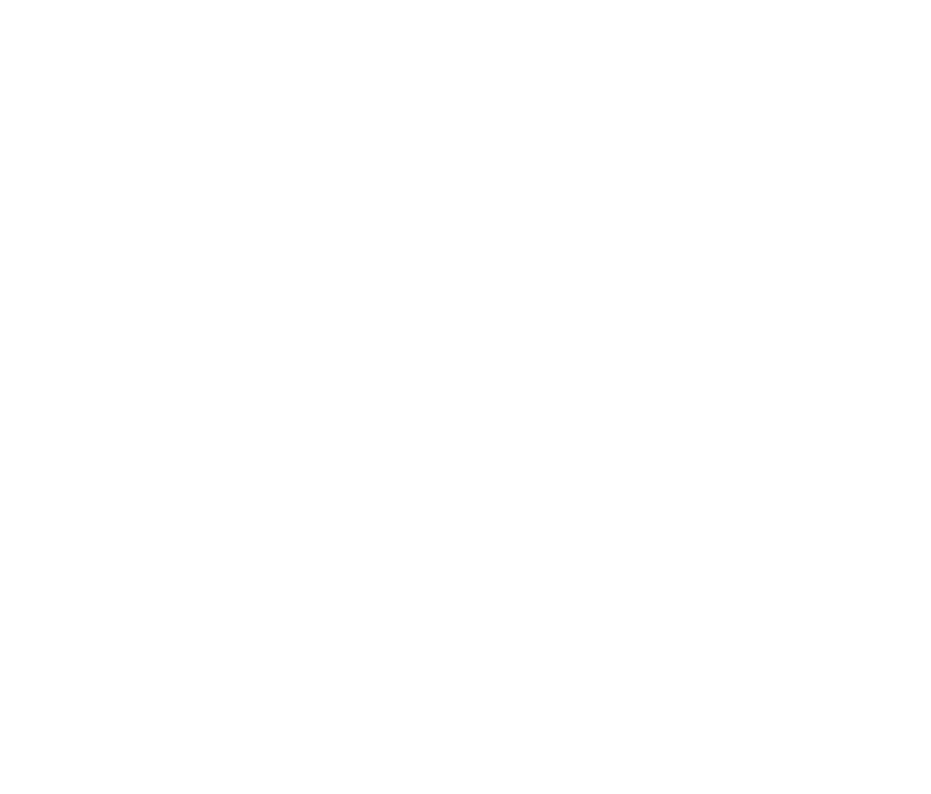
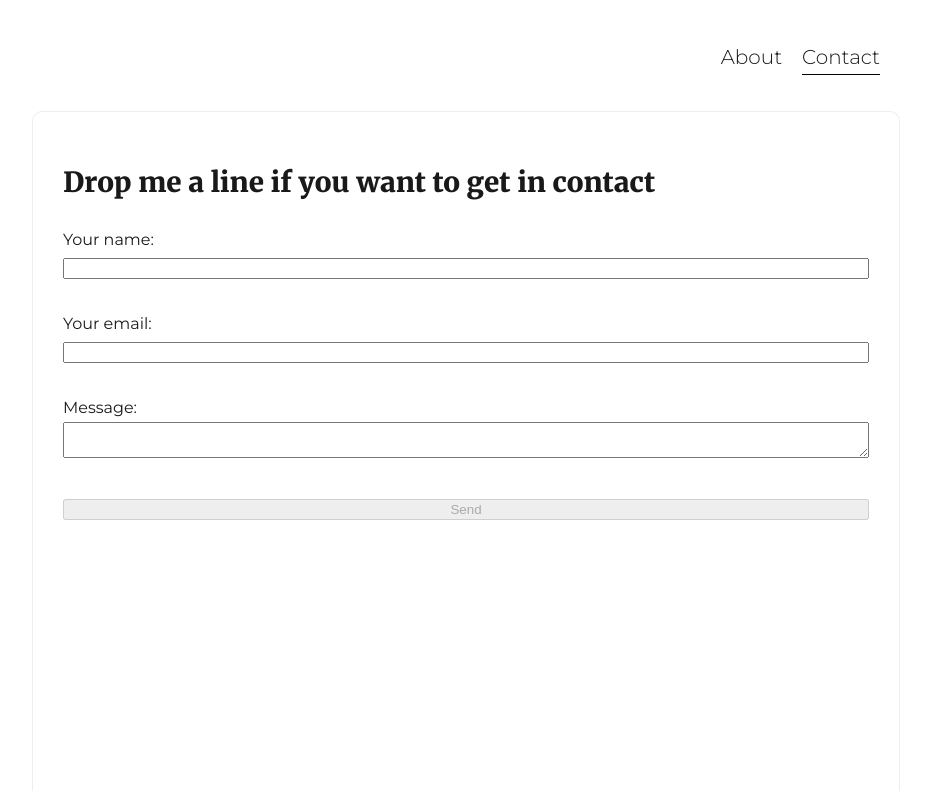
Before and after one commit to jasalguero/website, a Gatsby site: page /contact in a window 1280 px wide. Before the commit this address had no page. Shown: the whole page, without its empty margins (174-1105 px from the left). Built offline with nearby package versions, Linux system fonts and the light colour scheme; Gatsby itself is replaced by a stand-in of ours; some packages are replaced by stand-ins of ours.

Commit message:
Added contact form and refactored the menu

```diff
--- a/src/components/Header/index.js
+++ b/src/components/Header/index.js
@@ -1,57 +1,28 @@
 import React from "react"
-import logo from "./logo.svg"
 import { Link } from "gatsby"
 import "./style.css"
 
 class Header extends React.Component {
   render() {
-    const { location } = this.props
-
-    const blogLinkStyle = {
-      paddingBottom: location.pathname === "/" ? `5px` : `0px`,
-      boxShadow: location.pathname === "/" ? `0px 1px 0px 0px black` : `none`,
-    }
-    const workLinkStyle = {
-      paddingBottom: location.pathname === "/work" ? `5px` : `0px`,
-      boxShadow:
-        location.pathname === "/work" ? `0px 1px 0px 0px black` : `none`,
-    }
-    const aboutLinkStyle = {
-      paddingBottom: location.pathname === "/about" ? `5px` : `0px`,
-      boxShadow:
-        location.pathname === "/about" ? `0px 1px 0px 0px black` : `none`,
-    }
-
     return (
       <div className="header-main">
-        <Link className="logo-link" to={`/`}>
-          <img src={logo} alt="22 Boxes logo" className="logo-img" />
-        </Link>
-
         <div className="header-nav">
           <ul className="nav-ul">
             <li className="nav-li">
-              <h1 className="li-h1" style={blogLinkStyle}>
-                <Link className="li-link" to={`/`}>
-                  Blog
+              <h1 className="li-h1">
+                <Link className="li-link" to={`/`} activeClassName="active">
+                  About
                 </Link>
               </h1>
             </li>
             <li className="nav-li">
-              <h1 className="li-h1" style={workLinkStyle}>
-                <Link className="li-link" to={`/work`}>
-                  Work
-                </Link>
-              </h1>
-            </li>
-            <li
-              style={{
-                float: "left",
-              }}
-            >
-              <h1 className="li-h1" style={aboutLinkStyle}>
-                <Link className="li-link" to={`/about`}>
-                  About
+              <h1 className="li-h1">
+                <Link
+                  className="li-link"
+                  to={`/contact`}
+                  activeClassName="active"
+                >
+                  Contact
                 </Link>
               </h1>
             </li>
--- a/src/components/Header/style.css
+++ b/src/components/Header/style.css
@@ -1,42 +1,46 @@
-.header-main{
+.header-main {
   display: flex;
   margin-bottom: 30px;
 }
-.logo-link{
+.logo-link {
   box-shadow: none;
   text-decoration: none;
   color: inherit;
 }
-.logo-img{
+.logo-img {
   margin-right: 20px;
   margin-bottom: 0;
   min-width: 50;
   height: 70px;
 }
-.header-nav{
+.header-nav {
   float: right;
   width: 100%;
   margin-top: auto;
   margin-bottom: auto;
 }
-.nav-ul{
+.nav-ul {
   list-style: none;
   float: right;
   height: 25px;
-              padding-top: 18px
+  padding-top: 18px;
 }
-.nav-li{
+.nav-li {
   float: left;
   margin-right: 20px;
 }
-.li-h1{
+.li-h1 {
   font-size: 20px;
   font-weight: 300;
   margin-bottom: 0;
   margin-top: 0;
 }
-.li-link{
+.li-link {
   box-shadow: none;
   text-decoration: none;
   color: inherit;
 }
+.li-link.active {
+  padding-bottom: 5px;
+  box-shadow: 0px 1px 0px 0px black;
+}
--- /dev/null
+++ b/src/pages/contact.js
@@ -0,0 +1,124 @@
+import React from "react"
+import { graphql } from "gatsby"
+import { navigate } from "gatsby-link"
+
+import Layout from "../components/layout"
+import SEO from "../components/seo"
+import {encode, validateEmail} from "../utils/functions";
+
+const ContactPage = ({ data, location }) => {
+  const siteTitle = data.site.siteMetadata.title
+  const [state, setState] = React.useState({})
+
+  const handleChange = e => {
+    setState({ ...state, [e.target.name]: e.target.value })
+  }
+
+  const handleSubmit = e => {
+    e.preventDefault()
+    const form = e.target
+    fetch("/", {
+      method: "POST",
+      headers: { "Content-Type": "application/x-www-form-urlencoded" },
+      body: encode({
+        "form-name": form.getAttribute("name"),
+        ...state,
+      }),
+    })
+      .then(() => navigate(form.getAttribute("action")))
+      .catch(error => alert(error))
+  }
+
+  const isDisabled = () => {
+    return (
+      !state.name ||
+      state.name === "" ||
+      !state.email ||
+      !validateEmail(state.email) ||
+      !state.message ||
+      state.message === ""
+    )
+  }
+
+  return (
+    <Layout location={location} title={siteTitle}>
+      <SEO title="Contact" />
+      <div style={{ marginTop: `30px`, fontFamily: `Montserrat` }}>
+        <h2>Drop me a line if you want to get in contact</h2>
+        <form
+          name="contact"
+          method="post"
+          action="/thanks/"
+          data-netlify="true"
+          data-netlify-honeypot="bot-field"
+          onSubmit={handleSubmit}
+        >
+          {/* The `form-name` hidden field is required to support form submissions without JavaScript */}
+          <input type="hidden" name="form-name" value="contact" />
+          <p hidden>
+            <label>
+              Don’t fill this out:{" "}
+              <input name="bot-field" onChange={handleChange} />
+            </label>
+          </p>
+          <p>
+            <label>
+              Your name:
+              <br />
+              <input
+                type="text"
+                name="name"
+                onChange={handleChange}
+                style={{ width: "100%" }}
+              />
+            </label>
+          </p>
+          <p>
+            <label>
+              Your email:
+              <br />
+              <input
+                type="email"
+                name="email"
+                onChange={handleChange}
+                style={{ width: "100%" }}
+              />
+            </label>
+          </p>
+          <p>
+            <label>
+              Message:
+              <br />
+              <textarea
+                name="message"
+                onChange={handleChange}
+                style={{ width: "100%" }}
+              />
+            </label>
+          </p>
+          <p>
+            <button
+              type="submit"
+              disabled={isDisabled()}
+              style={{ width: "100%" }}
+            >
+              Send
+            </button>
+          </p>
+        </form>
+      </div>
+    </Layout>
+  )
+}
+
+export default ContactPage
+
+export const pageQuery = graphql`
+  query {
+    site {
+      siteMetadata {
+        title
+      }
+    }
+  }
+`
--- /dev/null
+++ b/src/pages/contact/style.css
@@ -0,0 +1,27 @@
+input,
+button,
+textarea {
+  width: 100%;
+  border: 1px solid darkgray;
+  padding: 2px;
+}
+
+button {
+  background-color: white;
+  border: 1px solid black;
+  color: black;
+}
+
+button:disabled {
+  border: 1px solid gray;
+  color: gray;
+}
+
+button:hover {
+  color: black;
+  cursor: pointer;
+}
+
+button:hover:disabled {
+  color: gray;
+}
--- /dev/null
+++ b/src/utils/functions.js
@@ -0,0 +1,18 @@
+/**
+ * Test that is a correct email pattern
+ * @param {String} email
+ */
+export const validateEmail = email => {
+  let re = /^(([^<>()[\]\\.,;:\s@"]+(\.[^<>()[\]\\.,;:\s@"]+)*)|(".+"))@((\[[0-9]{1,3}\.[0-9]{1,3}\.[0-9]{1,3}\.[0-9]{1,3}\])|(([a-zA-Z\-0-9]+\.)+[a-zA-Z]{2,}))$/
+  return re.test(String(email).toLowerCase())
+}
+
+/**
+ * Chain object parameters as query string
+ * @param {Object} data
+ */
+export const encode = data => {
+  return Object.keys(data)
+    .map(key => encodeURIComponent(key) + "=" + encodeURIComponent(data[key]))
+    .join("&")
+}
```
Also changed, not shown: src/pages/blog.js (added, +100 -0 lines), src/pages/contact/index.js (added, +121 -0 lines), src/pages/index.js (+12 -78 lines), src/pages/thanks.js (renamed from src/pages/about.js, +5 -8 lines). Lines whose indentation alone changed are shown as unchanged.
